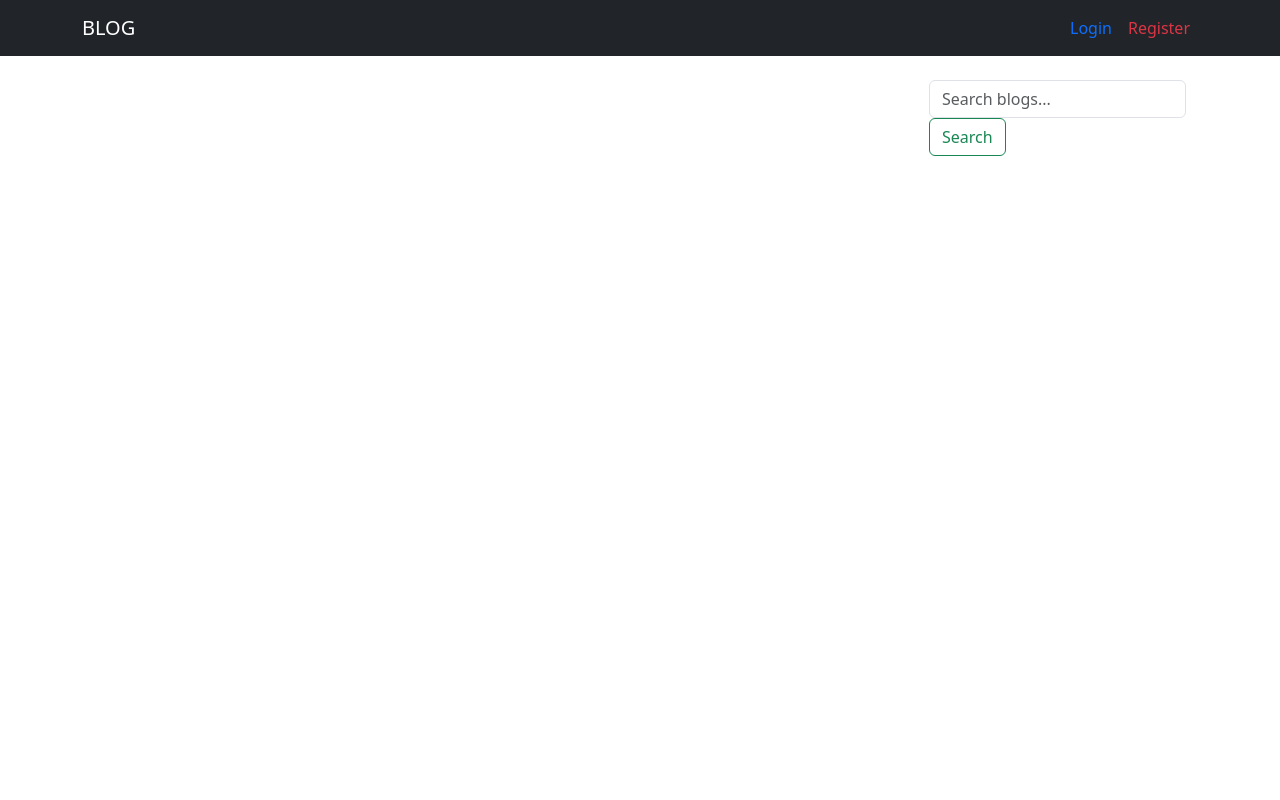
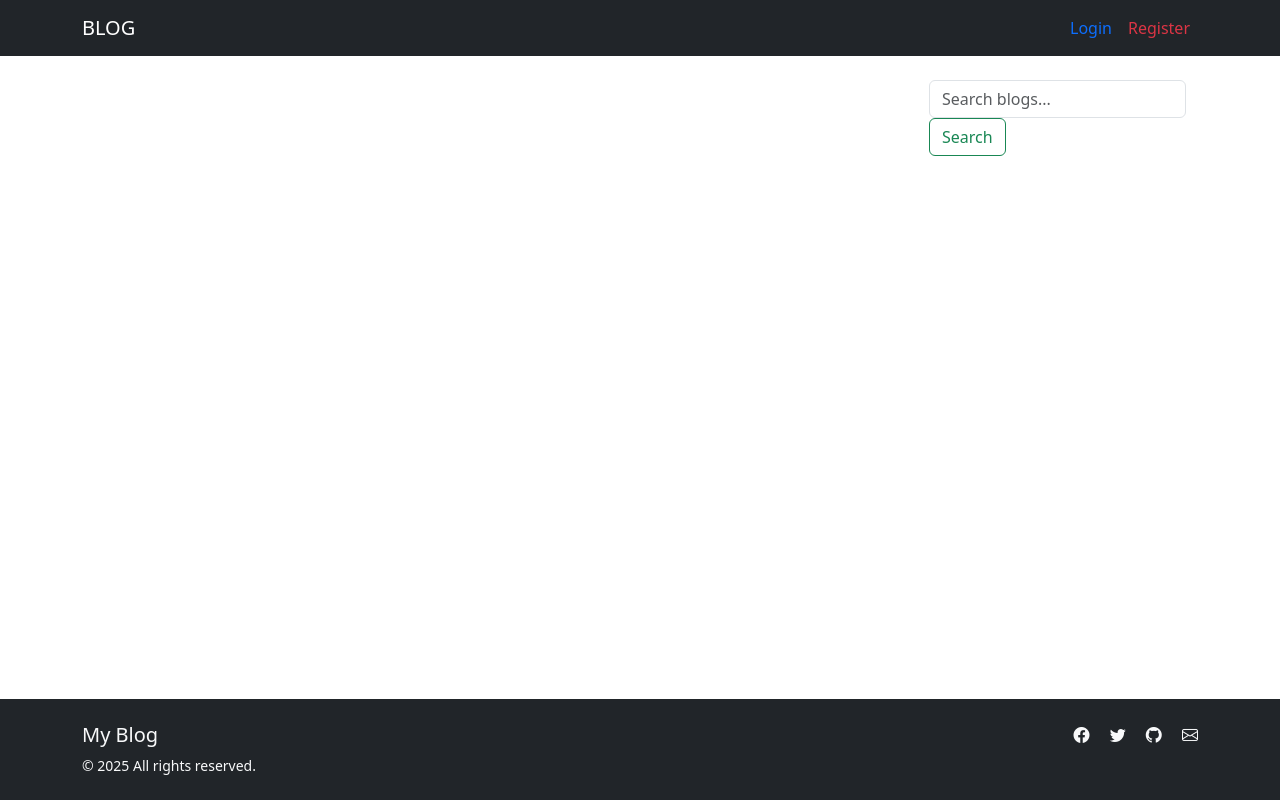
Before and after one commit to Bibekshah123/Django-Blog, a Django app: page / in a window 1280 px wide. Run offline with Django 5.2, Linux system fonts and the light colour scheme; data that the repository does not hold is empty; some libraries are stand-ins or nearby versions.

Commit message:
added footer

```diff
--- a/blog_project/templates/base.html
+++ b/blog_project/templates/base.html
@@ -9,6 +9,8 @@
 
     <!-- Bootstrap -->
     <link rel="stylesheet" href="{% static 'css/bootstrap.min.css' %}">
+    <link href="https://cdn.jsdelivr.net/npm/bootstrap-icons@1.10.5/font/bootstrap-icons.css" rel="stylesheet">
+
     {% block extra_css %}
     {% endblock %}
 </head>
@@ -52,6 +54,28 @@
   }
 </style>
 
+<style>
+        html, body {
+            height: 100%;
+             display: flex;
+            flex-direction: column;
+            min-height: 100vh; /* Ensure the body takes up at least the full viewport height */
+            margin: 0;
+        }
+        .site-wrapper {
+            min-height: 100%;
+            display: flex;
+            flex-direction: column;
+        }
+        .content-wrap {
+            flex: 1;
+        }
+
+        .content {
+            flex: 1;
+        }
+    </style>
+
 
     <!-- Main Content -->
     <div class="container">
@@ -59,10 +83,15 @@
         {% endblock %}
     </div>
 
-    <!-- Bootstrap JS -->
+
+{% block footer %}
+    {% include 'footer.html' %}
+{% endblock %}
+
+ <!-- Bootstrap JS -->
     <script src="{% static 'js/bootstrap.bundle.min.js' %}"></script>
 
-    {% block extra_js %}
+        {% block extra_js %}
     {% endblock %}
 </body>
 </html>
--- /dev/null
+++ b/blog_project/templates/footer.html
@@ -0,0 +1,14 @@
+<footer class="bg-dark text-light py-4 mt-auto">
+    <div class="container d-flex justify-content-between flex-wrap">
+        <div>
+            <h5>My Blog</h5>
+            <p class="mb-0 small">&copy; {% now "Y" %} All rights reserved.</p>
+        </div>
+        <div>
+            <a href="#" class="text-light me-3"><i class="bi bi-facebook"></i></a>
+            <a href="#" class="text-light me-3"><i class="bi bi-twitter"></i></a>
+            <a href="#" class="text-light me-3"><i class="bi bi-github"></i></a>
+            <a href="mailto:your@email.com" class="text-light"><i class="bi bi-envelope"></i></a>
+        </div>
+    </div>
+</footer>
```
